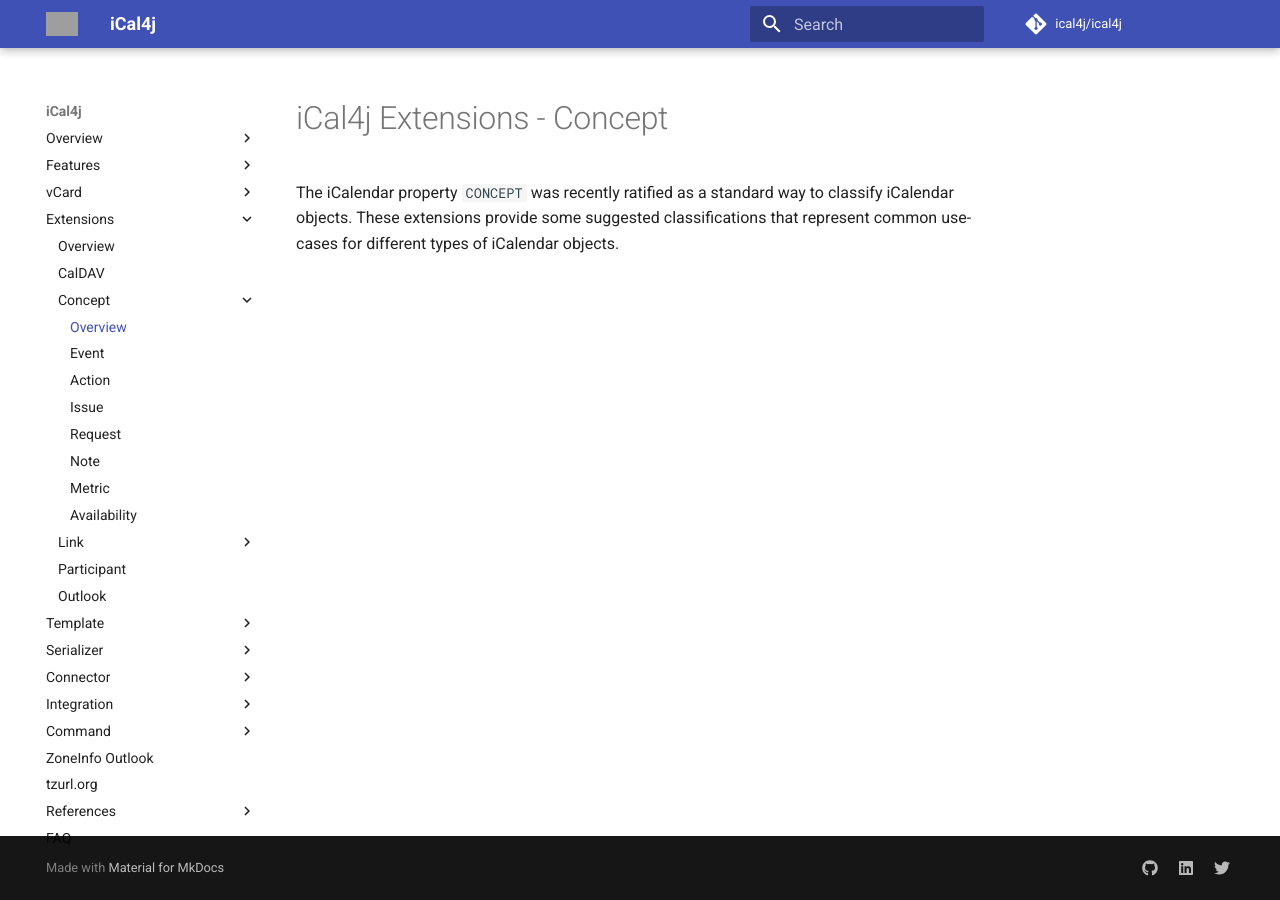
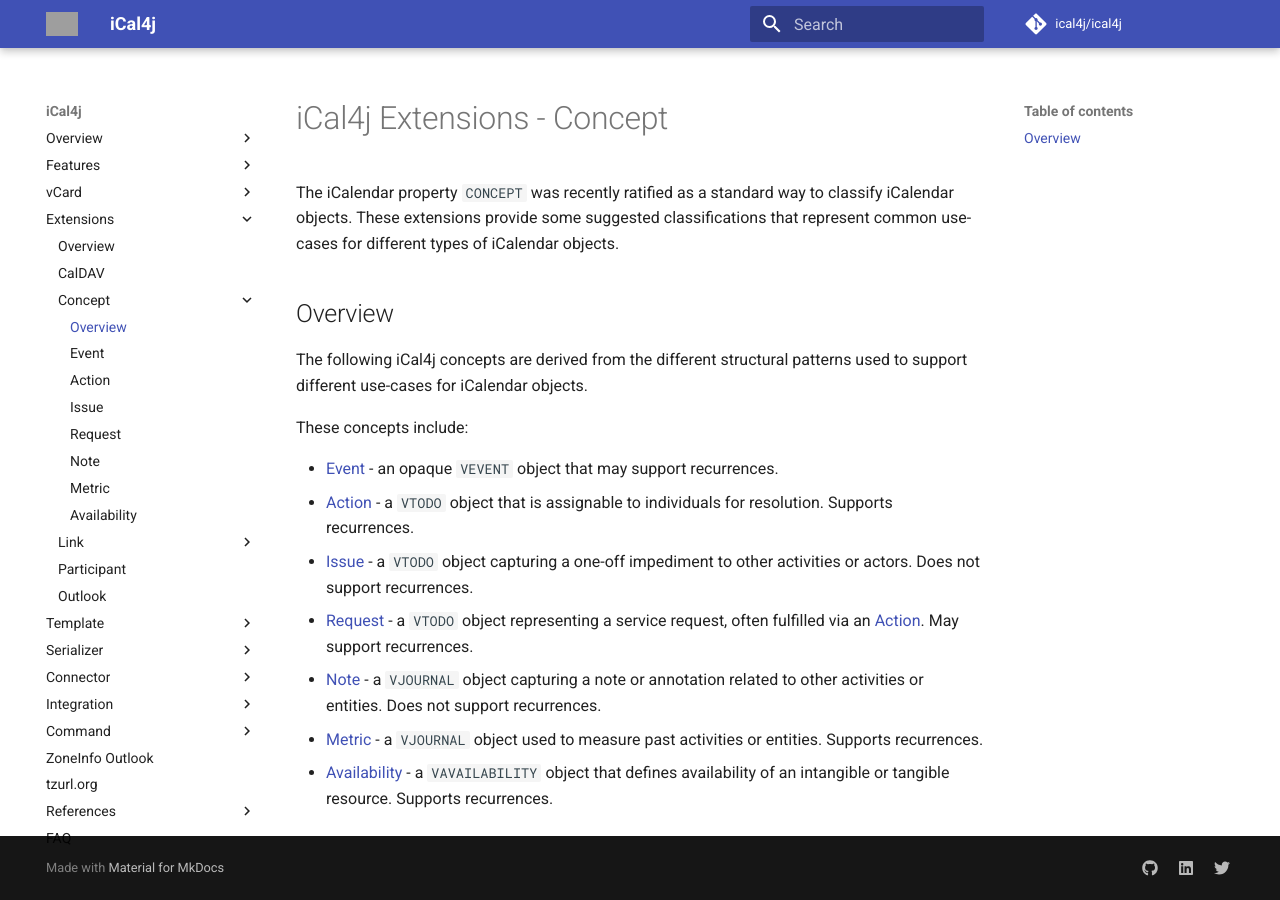
Before and after one commit to ical4j/ical4j-user-guide, an MkDocs documentation site: the page built from docs/extensions/concept/index.md, in a window 1280 px wide. Built offline with MkDocs 1.6.1 and Material for MkDocs 9.7.7, drawn with Linux system fonts in a browser that asks for light colours; comment, search, counter and statistics services are not loaded; grey boxes are pictures that could not be loaded.

Commit message:
Further refinements

```diff
--- a/docs/extensions/concept/index.md
+++ b/docs/extensions/concept/index.md
@@ -2,3 +2,18 @@
 
 The iCalendar property `CONCEPT` was recently ratified as a standard way to classify iCalendar objects. These extensions
 provide some suggested classifications that represent common use-cases for different types of iCalendar objects.
+
+## Overview
+
+The following iCal4j concepts are derived from the different structural patterns used to support different
+use-cases for iCalendar objects.
+
+These concepts include:
+
+* [Event](event.md) - an opaque `VEVENT` object that may support recurrences.
+* [Action](action.md) - a `VTODO` object that is assignable to individuals for resolution. Supports recurrences.
+* [Issue](issue.md) - a `VTODO` object capturing a one-off impediment to other activities or actors. Does not support recurrences.
+* [Request](request.md) - a `VTODO` object representing a service request, often fulfilled via an [Action](action.md). May support recurrences.
+* [Note](note.md) - a `VJOURNAL` object capturing a note or annotation related to other activities or entities. Does not support recurrences.
+* [Metric](metric.md) - a `VJOURNAL` object used to measure past activities or entities. Supports recurrences.
+* [Availability](availability.md) - a `VAVAILABILITY` object that defines availability of an intangible or tangible resource. Supports recurrences.
```
Also changed, not shown: docs/serializer/jotn/event.md (+1 -1 lines).
